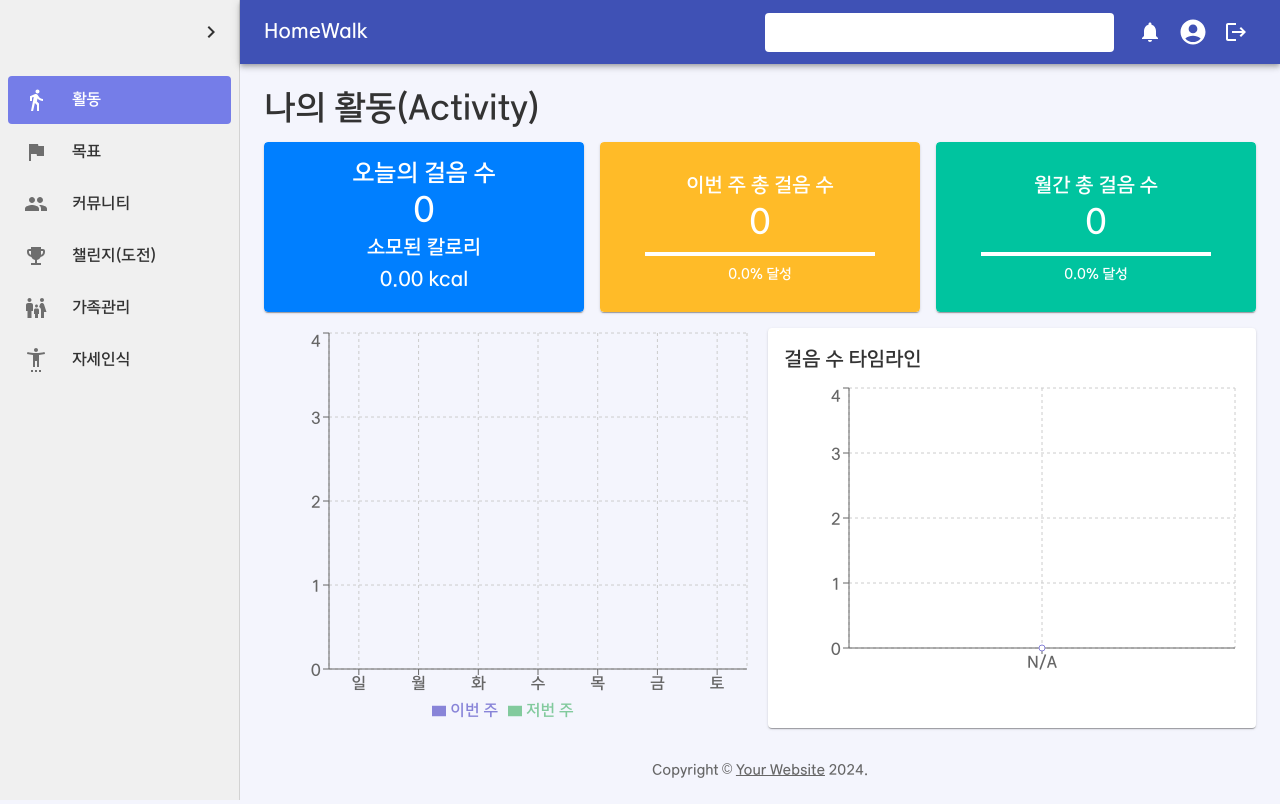
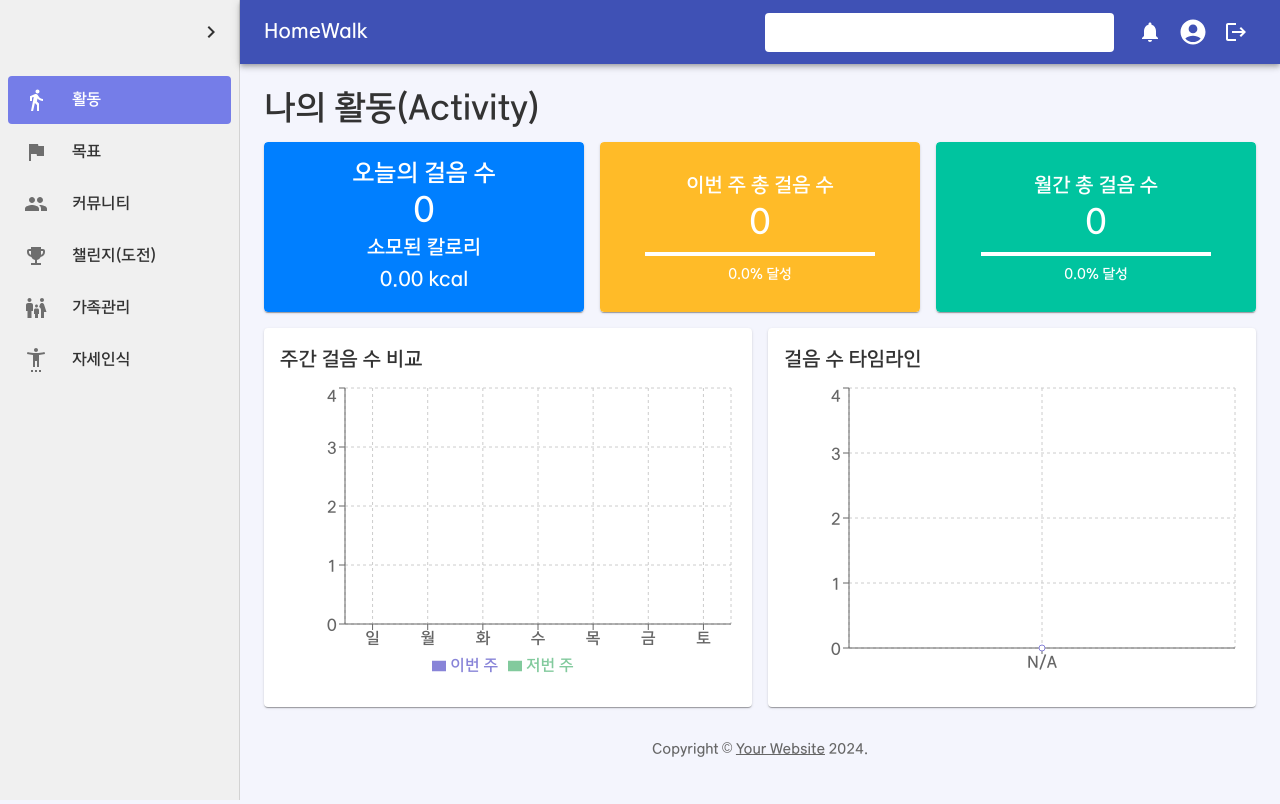
Before and after one commit to 2024-SMHRD-IS-CLOUD-3/HomeWalk, a React (Create React App) app in the folder frontend/: page /activity in a window 1280 px wide. Built offline with nearby package versions, Linux system fonts and the light colour scheme.

Commit message:
디자인 반영

```diff
--- a/frontend/src/pages/Activity.js
+++ b/frontend/src/pages/Activity.js
@@ -100,7 +100,7 @@ const Activity = () => {
     }, [userObject]);
 
     return (
-        <Box sx={{ display: 'flex' }}>
+        <Box sx={{ display: 'flex', height: '100vh', overflow: 'hidden' }}>
             <AppBarComponent open={open} toggleDrawer={toggleDrawer} />
             <DrawerComponent open={open} toggleDrawer={toggleDrawer} />
             <Box
@@ -108,6 +108,7 @@ const Activity = () => {
                 sx={{
                     flexGrow: 1,
                     p: 3,
+                    overflowY: 'auto',
                     width: { sm: `calc(100% - ${240}px)` },
                 }}
             >
--- a/frontend/src/pages/MyActivity/StepsComparisonChart.js
+++ b/frontend/src/pages/MyActivity/StepsComparisonChart.js
@@ -1,15 +1,13 @@
 import React from 'react';
+import { Card, CardContent, Typography, Box } from '@mui/material';
 import { ResponsiveContainer, BarChart, Bar, XAxis, YAxis, CartesianGrid, Tooltip, Legend } from 'recharts';
 
 const StepsComparisonChart = ({ currentWeekData = [], previousWeekData = [] }) => {
-    // 데이터가 비어있을 경우 기본값 설정
     const daysOfWeek = ['일', '월', '화', '수', '목', '금', '토'];
 
-    // currentWeekData와 previousWeekData가 비어있는 경우 기본값으로 설정
     const formattedCurrentWeekData = currentWeekData.length > 0 ? currentWeekData : daysOfWeek.map(day => ({ day, steps: 0 }));
     const formattedPreviousWeekData = previousWeekData.length > 0 ? previousWeekData : daysOfWeek.map(day => ({ day, steps: 0 }));
 
-    // 두 데이터를 병합하여 비교 데이터 생성
     const mergedData = formattedCurrentWeekData.map((current, index) => ({
         day: current.day,
         currentWeekSteps: current.steps,
@@ -17,7 +15,11 @@ const StepsComparisonChart = ({ currentWeekData = [], previousWeekData = [] }) =
     }));
 
     return (
-        <ResponsiveContainer width="100%" height={400}>
+        <Card>
+            <CardContent>
+                <Typography variant="h6" gutterBottom>주간 걸음 수 비교</Typography>
+                <Box sx={{ height: 300 }}>
+                    <ResponsiveContainer>
                         <BarChart data={mergedData}>
                             <CartesianGrid strokeDasharray="3 3" />
                             <XAxis dataKey="day" />
@@ -28,6 +30,9 @@ const StepsComparisonChart = ({ currentWeekData = [], previousWeekData = [] }) =
                             <Bar dataKey="previousWeekSteps" fill="#82ca9d" name="저번 주" />
                         </BarChart>
                     </ResponsiveContainer>
+                </Box>
+            </CardContent>
+        </Card>
     );
 };
 
```
Lines whose indentation alone changed are shown as unchanged.
